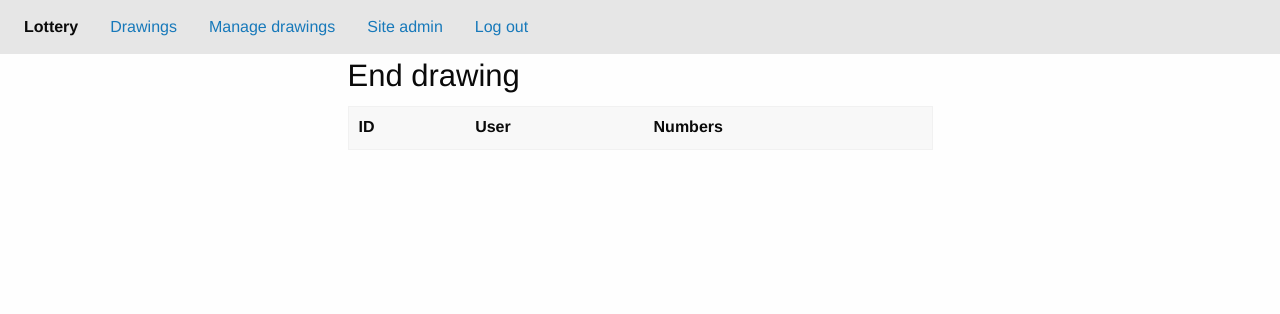
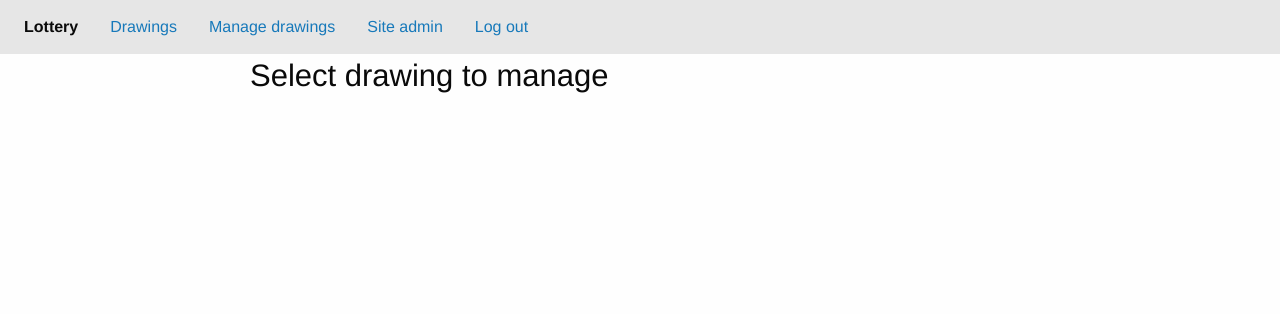
Before and after one commit to evan10s/lottery-v2, a Django app: page /manage in a window 1280 px wide. Shown: the top 314 px of the page. Run offline with Django 3.2, Linux system fonts and the light colour scheme; the visitor is signed in with stand-in values (Sample User, id 1); data that the repository does not hold is empty; some libraries are stand-ins or nearby versions.

Commit message:
Changed this page to list drawings available to manage

```diff
--- a/lottery/templates/lottery/admin_dashboard.html
+++ b/lottery/templates/lottery/admin_dashboard.html
@@ -14,9 +14,6 @@
 <link rel="stylesheet" href="https://cdnjs.cloudflare.com/ajax/libs/foundation/6.4.0/css/foundation.min.css" integrity="sha256-bH+WJCDLdU2hbQ9U7FUJ0hWcM1e+jO3Gwmp2f2KKDBQ=" crossorigin="anonymous" />
 </head>
 <body>
-
-
-
 <div class="title-bar" data-responsive-toggle="example-menu" data-hide-for="medium">
   <button class="menu-icon" type="button" data-toggle="example-menu"></button>
   <div class="title-bar-title">Lottery</div>
@@ -44,17 +41,13 @@
 <div class="grid-container grid align-center">
     <div class="grid-x">
       <div class="auto cell"></div>
-      <div class="large-6 cell">
-        <h3>End drawing</h3>
-        <table id="ticket-info">
-          <thead>
-            <th>ID</th>
-            <th>User</th>
-            <th>Numbers</tr>
-          </thead>
-          <tbody>
-          </tbody>
-        </table>
+      <div class="large-8 cell">
+            <h3>Select drawing to manage</h3>
+            <ul>
+              {% for drawing in drawings %}
+              <li><a href="{% url 'manage_drawing' drawing.pk %}">{{drawing.drawing_name}}</a></li>
+              {% endfor %}
+            </ul>
       </div>
       <div class="auto cell"></div>
   </div>
```
